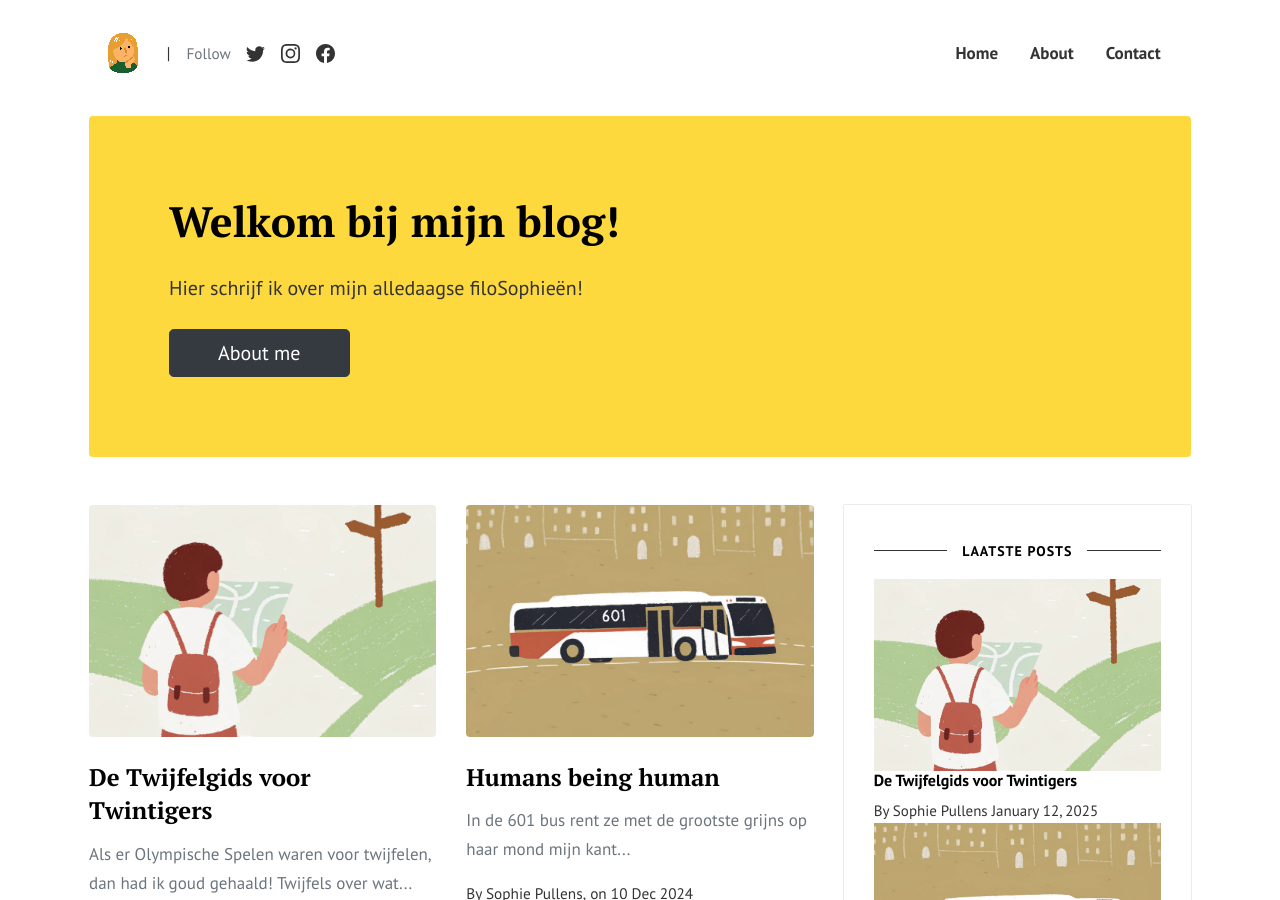
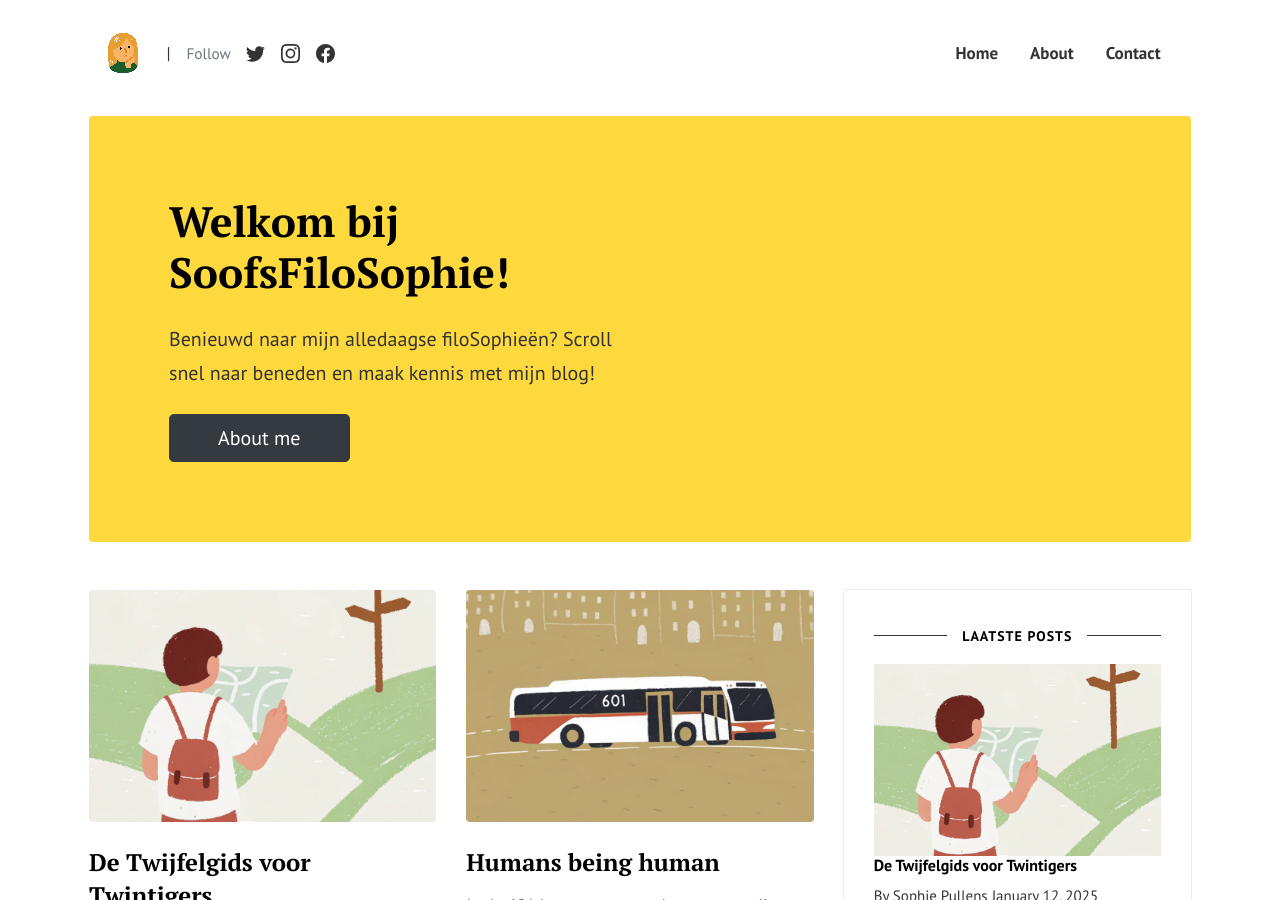
Before and after one commit to SoofsFilosophie/soofsfilosophie.github.io, a Jekyll site: the page built from index.html, in a window 1280 px wide and 900 px high. Built offline with Jekyll 4.4.1, drawn with Linux system fonts in a browser that asks for light colours; the list of posts is cut into pages by our own code.

Commit message:
Update index.html

```diff
--- a/index.html
+++ b/index.html
@@ -10,8 +10,8 @@ background: '/img/bg-index.jpg'
 <div class="rounded mb-5 hero">
   <div class="row align-items-center justify-content-between">
     <div class="col-md-6">
-      <h1 class="font-weight-bold mb-4 serif-font">Welkom bij mijn blog!</h1>
-      <p class="lead mb-4">Hier schrijf ik over mijn alledaagse filoSophieën!</p>
+      <h1 class="font-weight-bold mb-4 serif-font">Welkom bij SoofsFiloSophie!</h1>
+      <p class="lead mb-4">Benieuwd naar mijn alledaagse filoSophieën? Scroll snel naar beneden en maak kennis met mijn blog!</p>
       <a href="{{site.baseurl}}/about" class="btn btn-dark text-white px-5 btn-lg">About me</a>
     </div>
     <div class="col-md-6 text-right pl-0 pl-lg-4">
```
